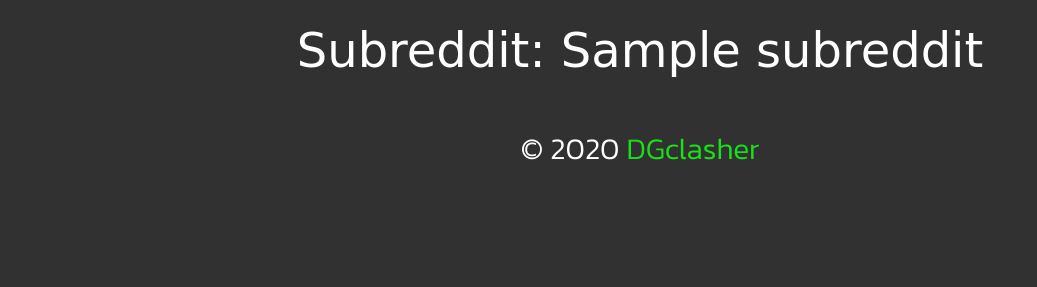
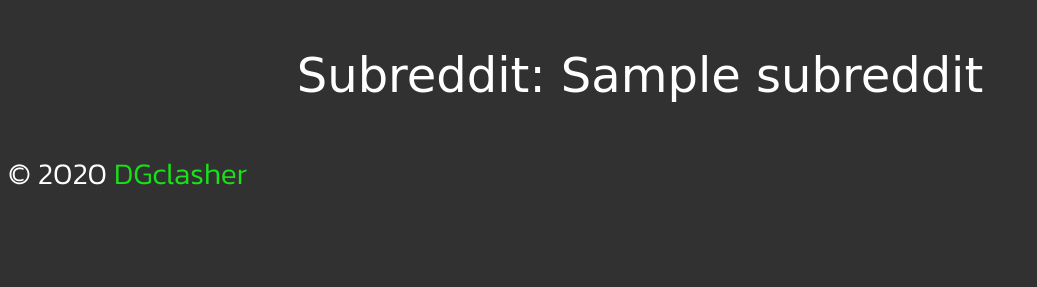
Before and after one commit to DGclasher/meme-flask, a Flask app: template templates/index.html in a window 1280 px wide. Shown: the part 513-800 px from the top of the page, without its empty margins (0-1037 px from the left). Run offline with Flask 2, Linux system fonts and the light colour scheme; the template is opened without the code that fills it: most values are stand-ins (such as "Sample title", 1, 10 or a date in 2020); some web fonts are replaced.

Commit message:
initialised

```diff
--- a/static/css/style.css
+++ b/static/css/style.css
@@ -19,13 +19,18 @@
 img{
     width: 100%;
     max-width: 500px;
+    min-width: 500px;
     max-height: 400px;
+    min-height: 400px;
 }
 
 .copyright{
     font-family: 'Kanit', sans-serif;
     font-size: 30px;
+    text-align: left;
     position: sticky;
+    bottom: 0;
+    height: 10px;
     margin-bottom: 5px;
 }
 
--- a/templates/index.html
+++ b/templates/index.html
@@ -5,7 +5,8 @@
     <meta name="viewport" content="width=device-width, initial-scale=1.0">
     <meta http-equiv="refresh" content="30" />
     <title>DGmemes</title>
-    <link rel="stylesheet" href="{{ url_for('static', filename='css/style.css') }}">
+    <!-- <link rel="stylesheet" href="{{ url_for('static', filename='css/style.css') }}"> -->
+    <link rel="stylesheet" href="../static/css/style.css">
 </head>
 <body>
     <p>Here is your meme</p>
```
